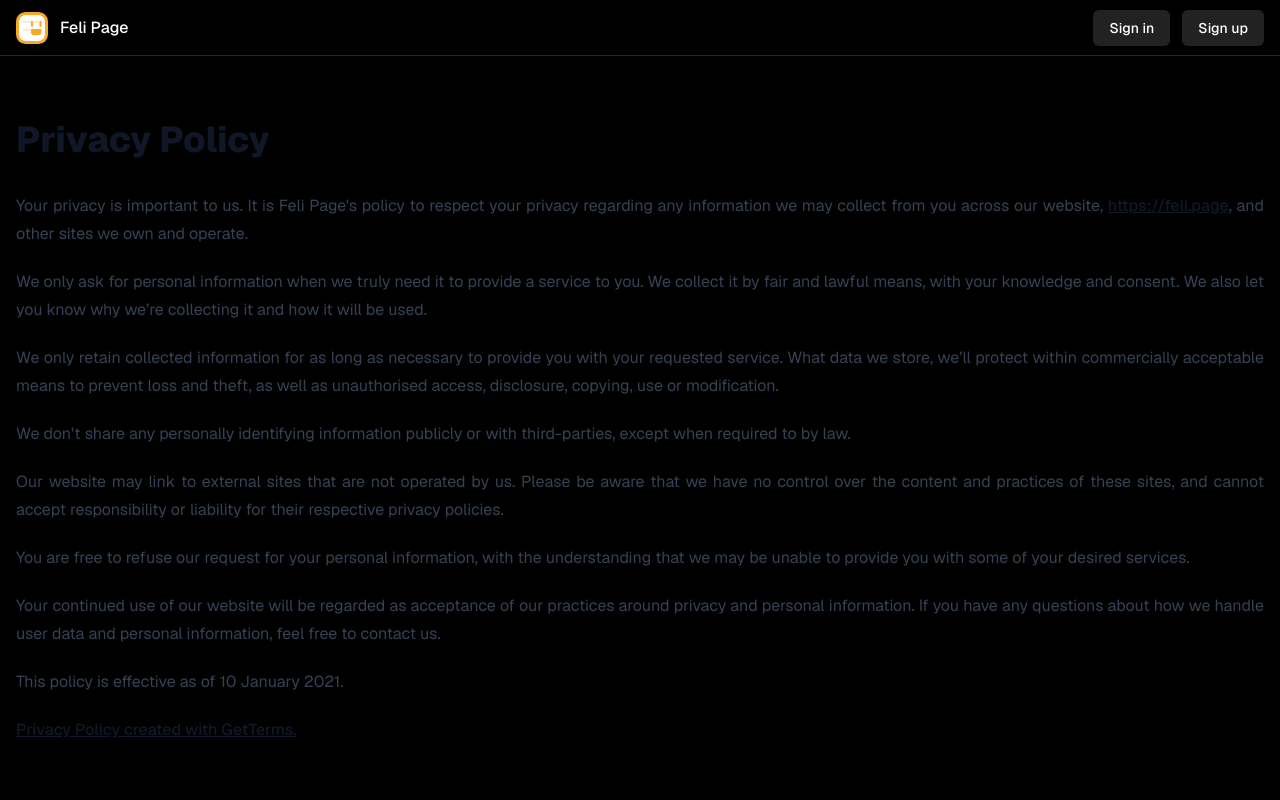
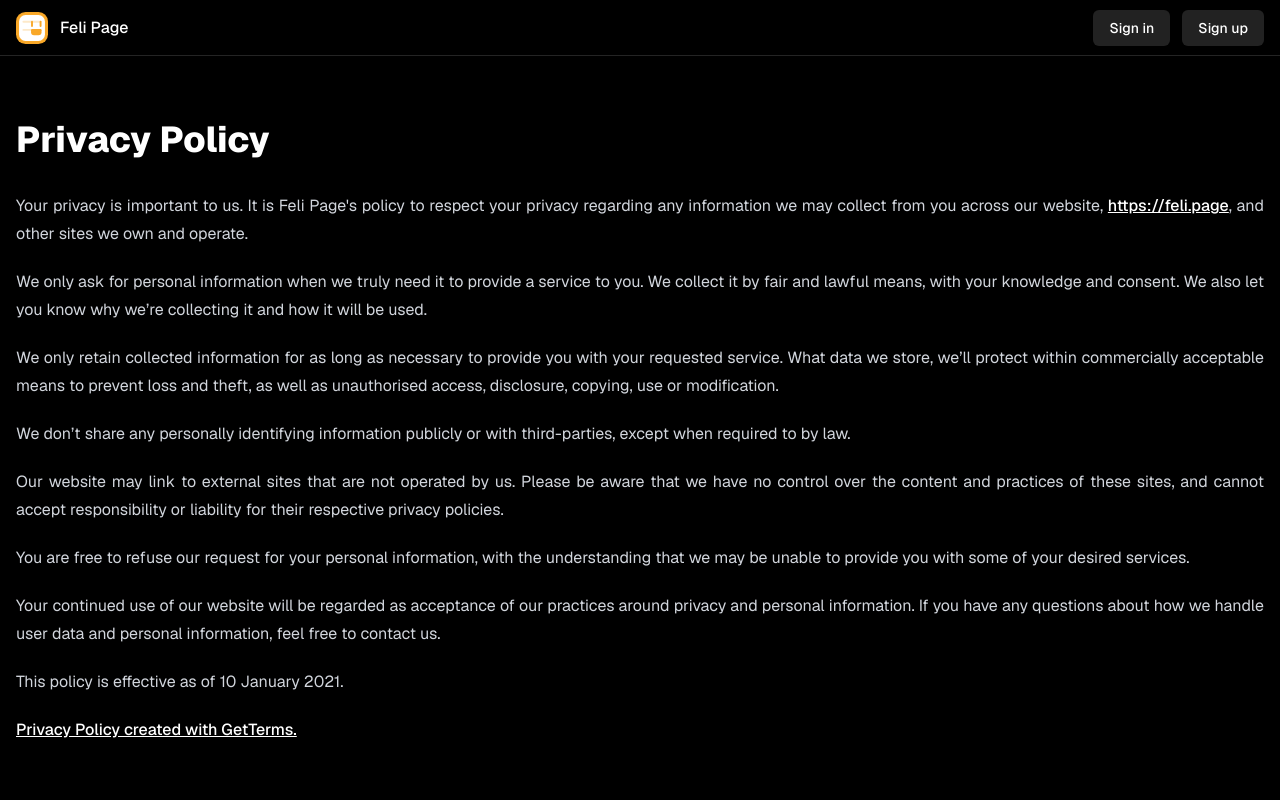
Before and after one commit to imfelixyeung/feli.page, a Next.js app: page /privacy in a window 1280 px wide. Shown: the top 800 px of the page. Built offline with nearby package versions, Linux system fonts and the light colour scheme; no server answers.

Commit message:
fix prose dark mode

```diff
--- a/src/app/(legal)/layout.tsx
+++ b/src/app/(legal)/layout.tsx
@@ -5,7 +5,9 @@ const Layout = ({ children }: { children: React.ReactNode }) => {
   return (
     <Content justifyText>
       <div className="my-8 py-8">
-        <article className="prose max-w-none">{children}</article>
+        <article className="prose dark:prose-invert max-w-none">
+          {children}
+        </article>
       </div>
     </Content>
   );
```
